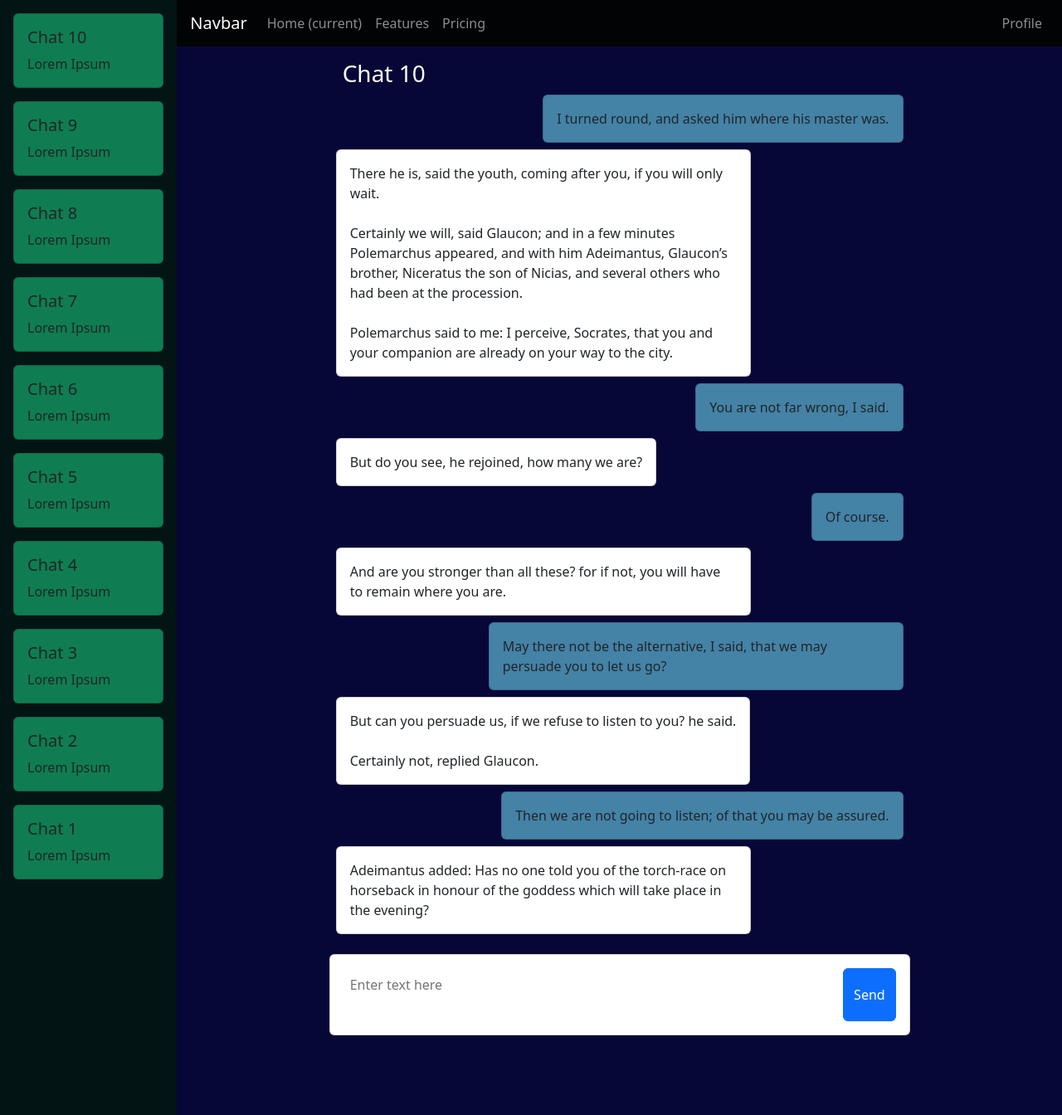
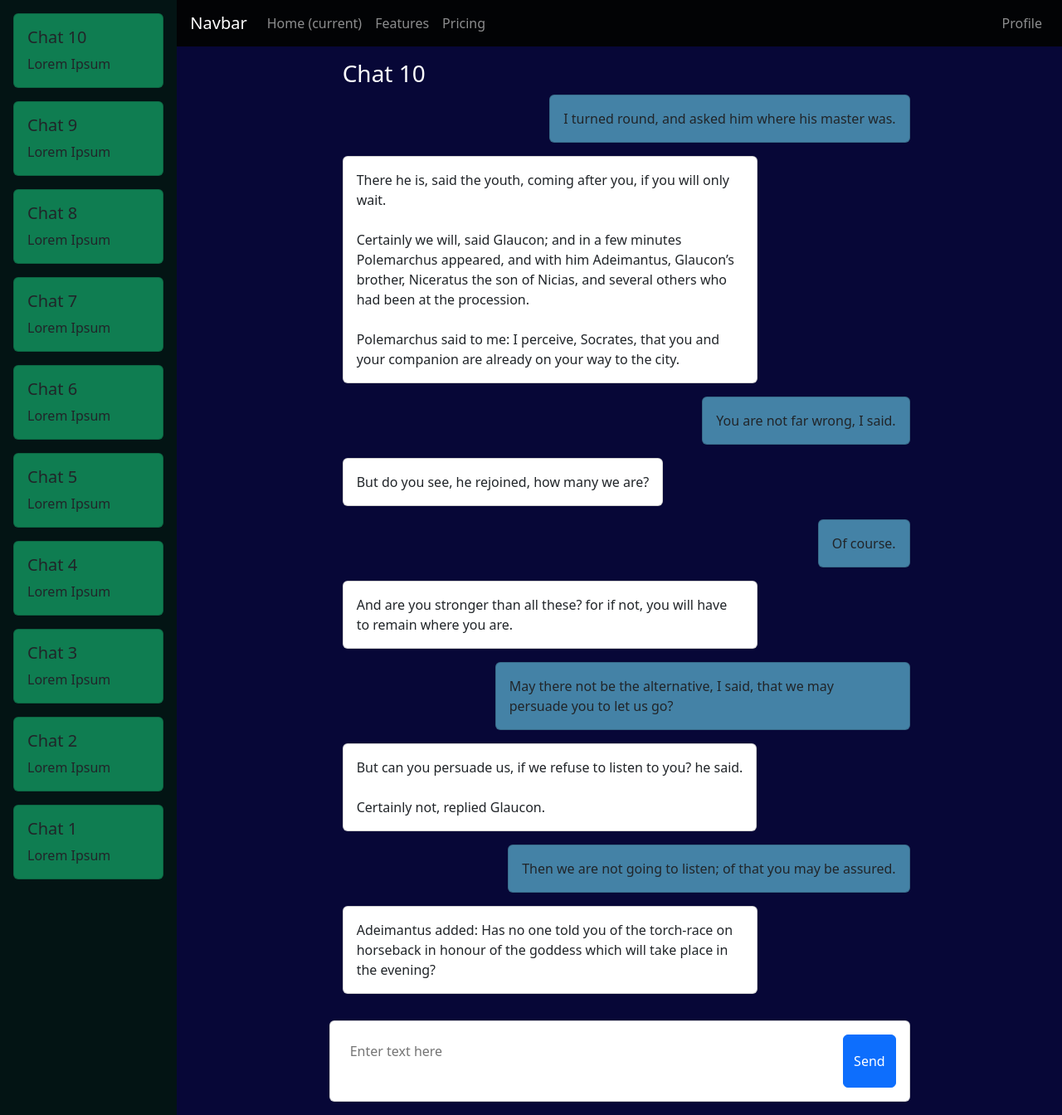
Before and after one commit to UCCS-SP25-CS4300-CS5300-1/Group-7-Spring-2025, a Django app: page /demo/ in a window 1280 px wide. Shown: the whole page at 83% size. Run offline with Django 5.2, Linux system fonts and the light colour scheme.

Commit message:
Fix chat bubble margins

```diff
--- a/active_interview_backend/active_interview_app/static/demo.css
+++ b/active_interview_backend/active_interview_app/static/demo.css
@@ -44,13 +44,13 @@ html, body {
 .user-text-container {
     display: flex;
     justify-content: flex-end;
-    margin: 0.5rem;
+    margin: 1.0rem;
     /* margin-right: 20.0rem; */
 }
 .bot-text-container {
     display: flex;
     justify-content: flex-start;
-    margin: 0.5rem;
+    margin: 1.0rem;
 }
 .user-text-bubble {
     max-width: 500px;
```
